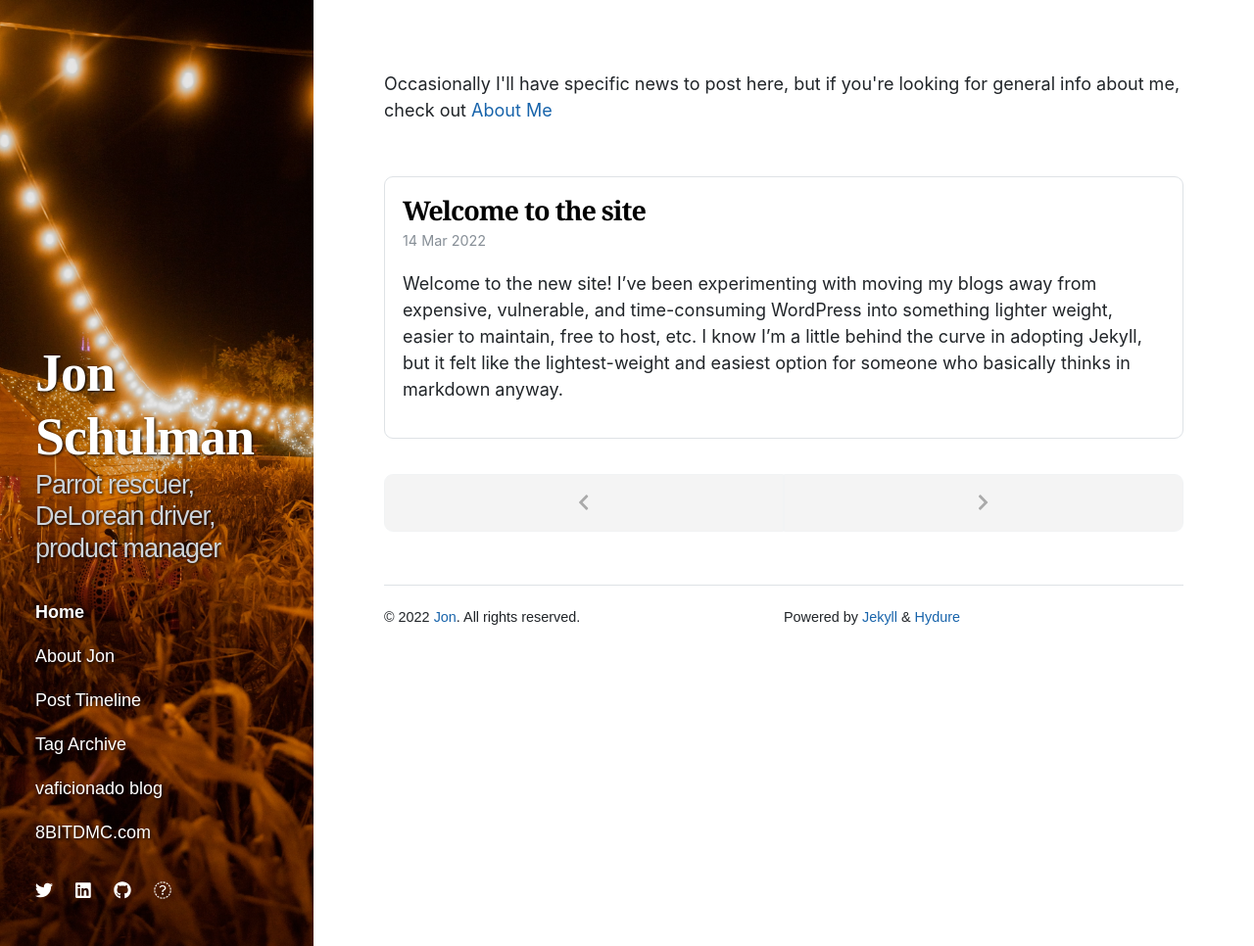
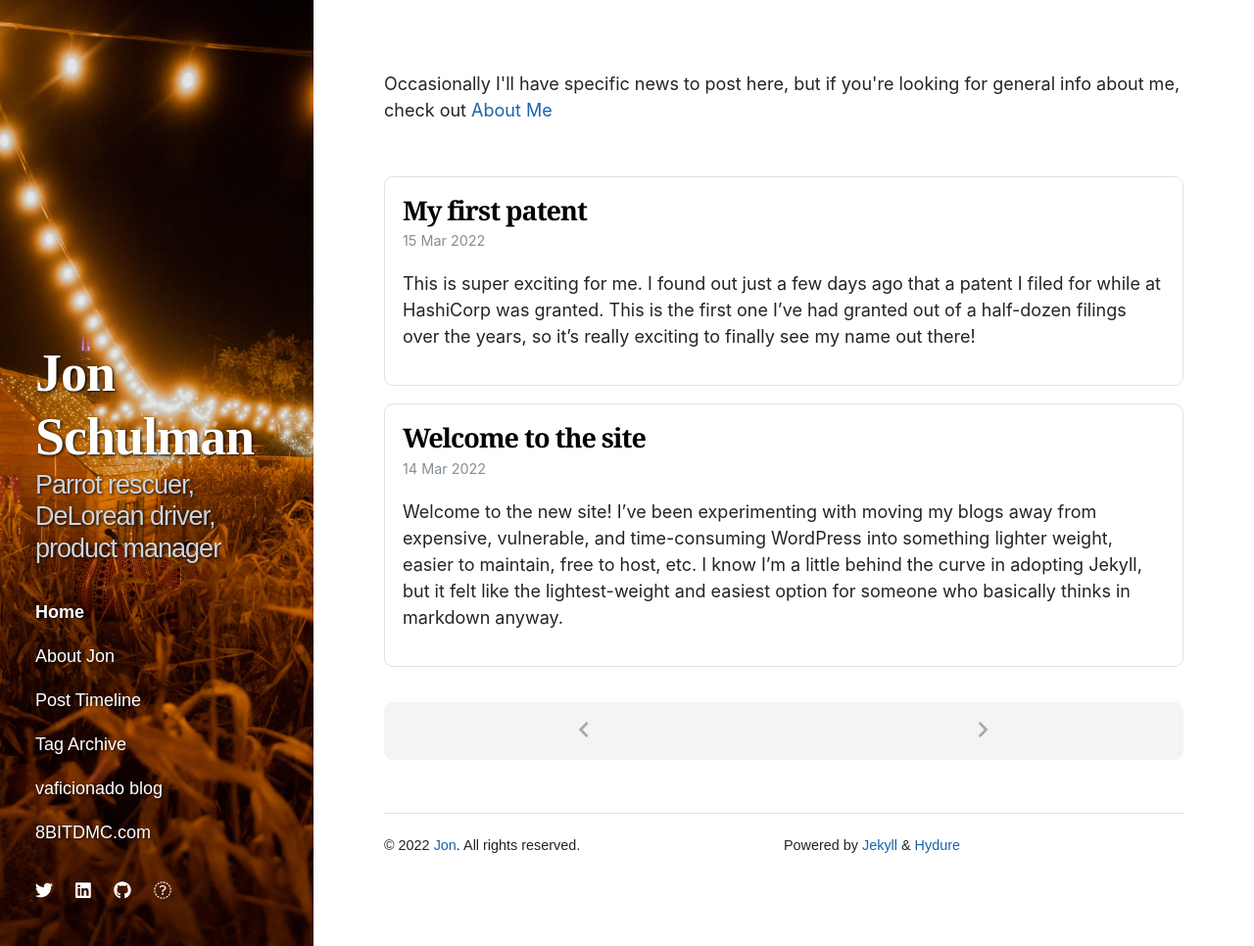
Before and after one commit to zivong/jekyll-theme-hydure, a Jekyll site: the page built from index.html, in a window 1280 px wide and 966 px high. Shown: the whole window at 98% size. Built offline with Jekyll 4.4.1, drawn with Linux system fonts in a browser that asks for light colours; nearby versions of some CDN libraries; the list of posts is cut into pages by our own code.

Commit message:
update two posts

```diff
--- /dev/null
+++ b/_posts/2022-03-15-my-first-patent.md
@@ -0,0 +1,15 @@
+---
+layout: post
+title: My first patent
+author: Jon
+category: [General Thoughts]
+tags: [patent, hashicorp, terraform cloud, terraform]
+---
+
+This is super exciting for me. I found out just a few days ago that a patent I filed for while at [HashiCorp](https://www.hashicorp.com) was granted. This is the first one I've had granted out of a half-dozen filings over the years, so it's really exciting to finally see my name out there!
+
+Check out USPTO# US11223526B1 [Cloud computing infrastructure pipelines with run triggers](https://patents.google.com/patent/US11223526B1/) which outlines a novel mechanism for defining triggers between infrastructure nodes during their pipelined deployment. This was first applied in [Terraform Cloud](htttps://app.terraform.io) in early 2020.
+
+When we shipped it, I wrote the launch blog [here](https://www.hashicorp.com/blog/creating-infrastructure-pipelines-with-terraform-cloud-run-triggers) if you want a more user-friendly description of what it does.
+
+And, while I'm pleased with myself for being listed as an inventor and I can genuinely claim a portion of the credit for the idea, it wouldn't have been possible without my team at the time. Casey and Krista are listed as co-inventors and indeed deserve the lion's share of the credit, but I can't forget the contributions of Nicola, Stacy, and the whole Terraform Cloud team that supported us.
```
Also changed, not shown: _posts/2022-03-14-welcome-to-the-site.md (+2 -0 lines).
